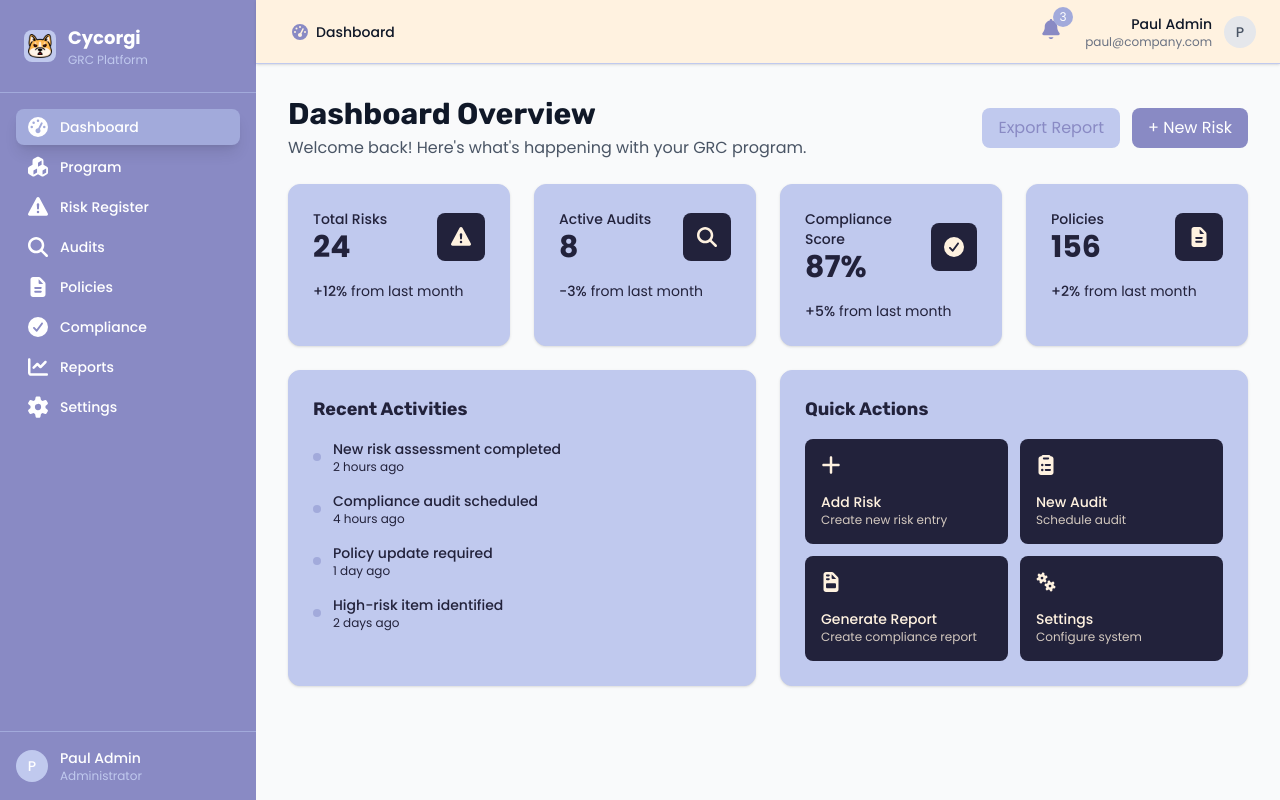
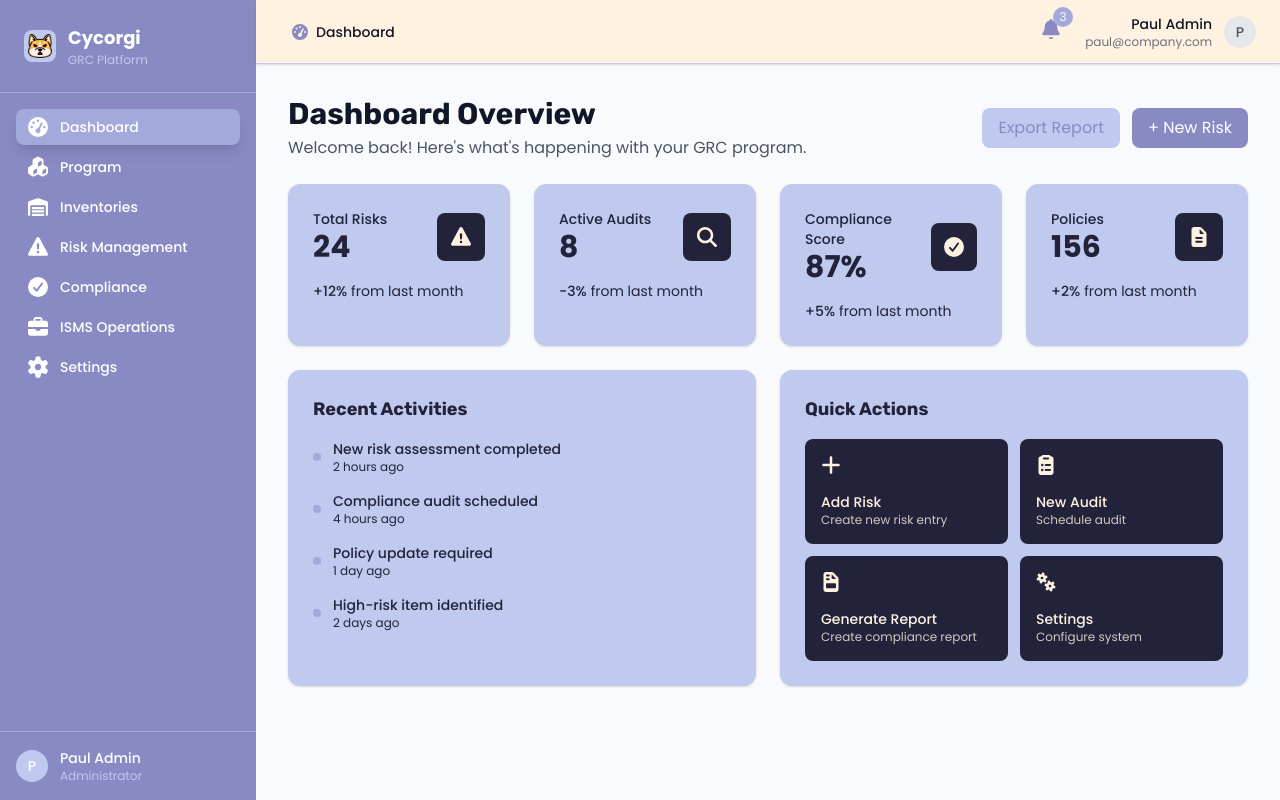
Before and after one commit to pineapaul/cycorgi, a Next.js app: page /dashboard in a window 1280 px wide. Built offline with nearby package versions, Linux system fonts and the light colour scheme.

Commit message:
Update sidebar navigation structure with new menu items and icons

```diff
--- a/app/components/Icon.tsx
+++ b/app/components/Icon.tsx
@@ -14,7 +14,9 @@ import {
   faFileInvoice,
   faCogs,
   faCubes,
-  faBell
+  faBell,
+  faWarehouse,
+  faBriefcase
 } from '@fortawesome/free-solid-svg-icons'
 
 interface IconProps {
@@ -39,6 +41,8 @@ export default function Icon({ name, size = 20, className = '' }: IconProps) {
     settings_advanced: faCogs,
     cubes: faCubes,
     bell: faBell,
+    warehouse: faWarehouse,
+    briefcase: faBriefcase,
   }
 
   const icon = icons[name]
@@ -72,6 +76,8 @@ function getFallbackEmoji(name: string): string {
     settings_advanced: '⚙️',
     cubes: '🧊',
     bell: '🔔',
+    warehouse: '🏭',
+    briefcase: '💼',
   }
   return emojiMap[name] || '📄'
 }
--- a/app/components/Sidebar.tsx
+++ b/app/components/Sidebar.tsx
@@ -9,10 +9,8 @@ import { useState } from 'react'
 const navItems = [
   { name: 'Dashboard', href: '/dashboard', icon: 'dashboard' },
   // Program menu will be inserted here
-  { name: 'Risk Register', href: '/dashboard/risk-register', icon: 'risk' },
-  { name: 'Audits', href: '/dashboard/audits', icon: 'audit' },
-  { name: 'Policies', href: '/dashboard/policies', icon: 'policies' },
   { name: 'Compliance', href: '/dashboard/compliance', icon: 'compliance' },
+  { name: 'ISMS Operations', href: '/dashboard/isms-operations', icon: 'settings' },
   { name: 'Reports', href: '/dashboard/reports', icon: 'reports' },
   { name: 'Settings', href: '/dashboard/settings', icon: 'settings' },
 ]
@@ -24,9 +22,38 @@ const programItems = [
   { name: 'Roles', href: '/dashboard/program/roles' },
 ]
 
+const riskManagementItems = [
+  { name: 'Risk Register', href: '/dashboard/risk-management/register' },
+  { name: 'Risk Assessments', href: '/dashboard/risk-management/assessments' },
+  { name: 'Risk Exceptions', href: '/dashboard/risk-management/exceptions' },
+]
+
+const inventoryManagementItems = [
+  { name: 'Information Assets', href: '/dashboard/inventory/assets' },
+  { name: 'Third Parties', href: '/dashboard/inventory/third-parties' },
+]
+
+const complianceItems = [
+  { name: 'Statement of Applicability', href: '/dashboard/compliance/soa' },
+  { name: 'Corrective Actions', href: '/dashboard/compliance/corrective-actions' },
+  { name: 'Improvements', href: '/dashboard/compliance/improvements' },
+]
+
+const ismsOperationsItems = [
+  { name: 'Security Calendar', href: '/dashboard/isms-operations/calendar' },
+  { name: 'Information Security Incidents', href: '/dashboard/isms-operations/incidents' },
+  { name: 'Document Review Schedule', href: '/dashboard/isms-operations/document-review' },
+  { name: 'DR Drill Schedule', href: '/dashboard/isms-operations/dr-drill' },
+  { name: 'Measurements & Metrics', href: '/dashboard/isms-operations/measurements' },
+]
+
 export default function Sidebar() {
   const pathname = usePathname()
   const [programOpen, setProgramOpen] = useState(false)
+  const [riskManagementOpen, setRiskManagementOpen] = useState(false)
+  const [inventoryOpen, setInventoryOpen] = useState(false)
+  const [complianceOpen, setComplianceOpen] = useState(false)
+  const [ismsOperationsOpen, setIsmsOperationsOpen] = useState(false)
 
   return (
     <aside className="h-full w-64 text-white flex flex-col" style={{ backgroundColor: '#898AC4' }}>
@@ -105,8 +132,172 @@ export default function Sidebar() {
           )}
         </div>
 
+        {/* Inventories Menu */}
+        <div className="relative group">
+          <button
+            className={cn(
+              'flex items-center w-full space-x-3 px-3 py-2 rounded-lg text-sm font-medium transition-all duration-200 focus:outline-none',
+              inventoryOpen ? 'bg-[#A2AADB] text-white shadow-lg' : 'text-white hover:text-white'
+            )}
+            style={{ backgroundColor: inventoryOpen ? '#A2AADB' : 'transparent' }}
+            onClick={() => setInventoryOpen((open) => !open)}
+          >
+            <Icon name="warehouse" size={20} />
+            <span>Inventories</span>
+            <span
+              className={cn(
+                "ml-auto transition-opacity",
+                inventoryOpen ? "opacity-100" : "opacity-0 group-hover:opacity-100"
+              )}
+            >
+              {inventoryOpen ? '▲' : '▼'}
+            </span>
+          </button>
+          {inventoryOpen && (
+            <div className="ml-7 mt-1 space-y-1">
+              {inventoryManagementItems.map((item) => (
+                <Link
+                  key={item.href}
+                  href={item.href}
+                  className={cn(
+                    'block px-3 py-1 rounded text-sm transition-all',
+                    pathname === item.href
+                      ? 'bg-white text-[#898AC4] font-semibold'
+                      : 'text-white hover:bg-[#A2AADB] hover:text-white'
+                  )}
+                >
+                  {item.name}
+                </Link>
+              ))}
+            </div>
+          )}
+        </div>
+
+        {/* Risk Management Menu */}
+        <div className="relative group">
+          <button
+            className={cn(
+              'flex items-center w-full space-x-3 px-3 py-2 rounded-lg text-sm font-medium transition-all duration-200 focus:outline-none',
+              riskManagementOpen ? 'bg-[#A2AADB] text-white shadow-lg' : 'text-white hover:text-white'
+            )}
+            style={{ backgroundColor: riskManagementOpen ? '#A2AADB' : 'transparent' }}
+            onClick={() => setRiskManagementOpen((open) => !open)}
+          >
+            <Icon name="risk" size={20} />
+            <span>Risk Management</span>
+            <span
+              className={cn(
+                "ml-auto transition-opacity",
+                riskManagementOpen ? "opacity-100" : "opacity-0 group-hover:opacity-100"
+              )}
+            >
+              {riskManagementOpen ? '▲' : '▼'}
+            </span>
+          </button>
+          {riskManagementOpen && (
+            <div className="ml-7 mt-1 space-y-1">
+              {riskManagementItems.map((item) => (
+                <Link
+                  key={item.href}
+                  href={item.href}
+                  className={cn(
+                    'block px-3 py-1 rounded text-sm transition-all',
+                    pathname === item.href
+                      ? 'bg-white text-[#898AC4] font-semibold'
+                      : 'text-white hover:bg-[#A2AADB] hover:text-white'
+                  )}
+                >
+                  {item.name}
+                </Link>
+              ))}
+            </div>
+          )}
+        </div>
+
+        {/* Compliance Menu */}
+        <div className="relative group">
+          <button
+            className={cn(
+              'flex items-center w-full space-x-3 px-3 py-2 rounded-lg text-sm font-medium transition-all duration-200 focus:outline-none',
+              complianceOpen ? 'bg-[#A2AADB] text-white shadow-lg' : 'text-white hover:text-white'
+            )}
+            style={{ backgroundColor: complianceOpen ? '#A2AADB' : 'transparent' }}
+            onClick={() => setComplianceOpen((open) => !open)}
+          >
+            <Icon name="compliance" size={20} />
+            <span>Compliance</span>
+            <span
+              className={cn(
+                "ml-auto transition-opacity",
+                complianceOpen ? "opacity-100" : "opacity-0 group-hover:opacity-100"
+              )}
+            >
+              {complianceOpen ? '▲' : '▼'}
+            </span>
+          </button>
+          {complianceOpen && (
+            <div className="ml-7 mt-1 space-y-1">
+              {complianceItems.map((item) => (
+                <Link
+                  key={item.href}
+                  href={item.href}
+                  className={cn(
+                    'block px-3 py-1 rounded text-sm transition-all',
+                    pathname === item.href
+                      ? 'bg-white text-[#898AC4] font-semibold'
+                      : 'text-white hover:bg-[#A2AADB] hover:text-white'
+                  )}
+                >
+                  {item.name}
+                </Link>
+              ))}
+            </div>
+          )}
+        </div>
+
+        {/* ISMS Operations Menu */}
+        <div className="relative group">
+          <button
+            className={cn(
+              'flex items-center w-full space-x-3 px-3 py-2 rounded-lg text-sm font-medium transition-all duration-200 focus:outline-none',
+              ismsOperationsOpen ? 'bg-[#A2AADB] text-white shadow-lg' : 'text-white hover:text-white'
+            )}
+            style={{ backgroundColor: ismsOperationsOpen ? '#A2AADB' : 'transparent' }}
+            onClick={() => setIsmsOperationsOpen((open) => !open)}
+          >
+            <Icon name="briefcase" size={20} />
+            <span>ISMS Operations</span>
+            <span
+              className={cn(
+                "ml-auto transition-opacity",
+                ismsOperationsOpen ? "opacity-100" : "opacity-0 group-hover:opacity-100"
+              )}
+            >
+              {ismsOperationsOpen ? '▲' : '▼'}
+            </span>
+          </button>
+          {ismsOperationsOpen && (
+            <div className="ml-7 mt-1 space-y-1">
+              {ismsOperationsItems.map((item) => (
+                <Link
+                  key={item.href}
+                  href={item.href}
+                  className={cn(
+                    'block px-3 py-1 rounded text-sm transition-all',
+                    pathname === item.href
+                      ? 'bg-white text-[#898AC4] font-semibold'
+                      : 'text-white hover:bg-[#A2AADB] hover:text-white'
+                  )}
+                >
+                  {item.name}
+                </Link>
+              ))}
+            </div>
+          )}
+        </div>
+
         {/* Other nav items */}
-        {navItems.slice(1).map((item) => (
+        {navItems.slice(4).map((item) => (
           <Link
             key={item.href}
             href={item.href}
```
